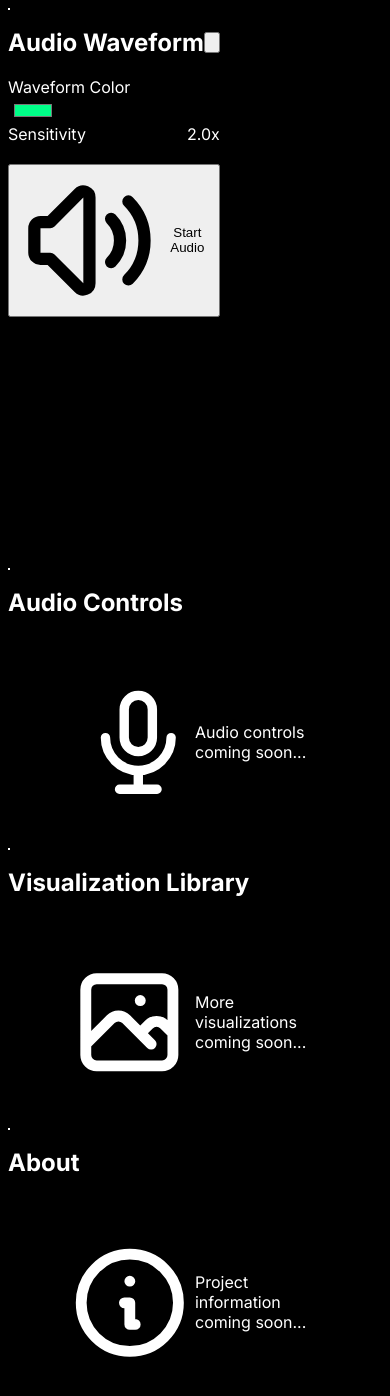
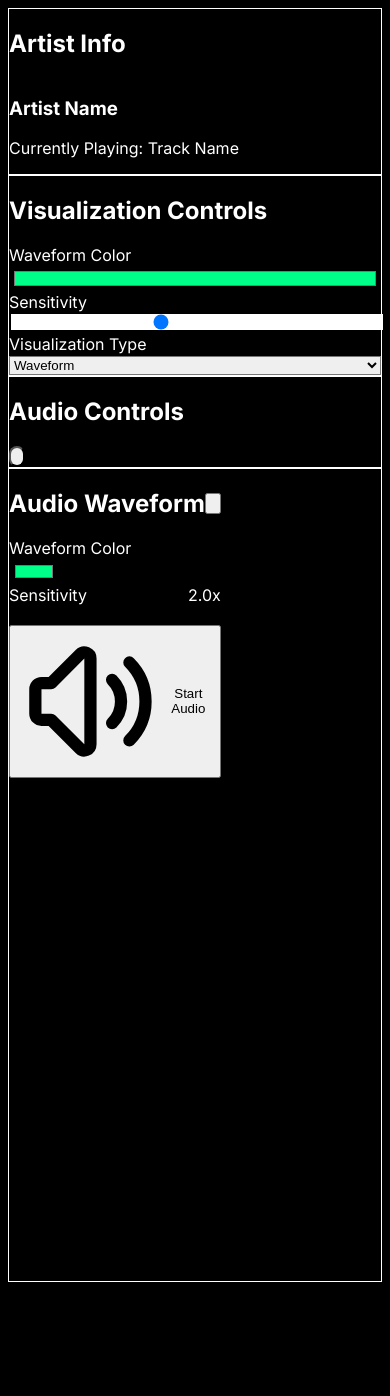
Before and after one commit to MrRob0t404/visuals-playground, a Next.js app: page / in a window 390 px wide. Shown: the top 1396 px of the page. After the commit the page ends 1288 px from the top, so only its background shows below. Built offline with nearby package versions, Linux system fonts and the light colour scheme.

Commit message:
feat: reorganize layout with left controls and right visualization
- Move main visualization to right side\n- Add artist info section\n- Add tweakpane controls section\n- Improve audio controls\n- Create responsive grid layout

```diff
--- a/src/app/page.tsx
+++ b/src/app/page.tsx
@@ -1,7 +1,6 @@
 'use client';
 
 import dynamic from 'next/dynamic';
-import BentoGrid, { BentoGridItem } from './components/BentoGrid';
 
 // Dynamically import components to avoid SSR issues
 const WaveformVisualizer = dynamic(() => import('./sketches/WaveformVisualizer'), {
@@ -15,60 +14,85 @@ const WaveformVisualizer = dynamic(() => import('./sketches/WaveformVisualizer')
 
 export default function Home() {
   return (
-    <BentoGrid>
-      {/* Main Visualizer */}
-      <BentoGridItem span="col-span-2 row-span-2" highlight>
-        <div className="flex flex-col h-full">
-          <div className="flex-1">
+    <div className="min-h-screen bg-black">
+      <div className="grid grid-cols-1 lg:grid-cols-5 gap-4 p-4 md:p-6 min-h-screen">
+        {/* Left Column - Controls */}
+        <div className="lg:col-span-2 grid grid-cols-1 gap-4 auto-rows-min">
+          {/* Artist Info */}
+          <div className="bg-white/[0.02] rounded-2xl border border-white/[0.08] hover:border-white/[0.15] transition-colors p-6">
+            <h2 className="text-xl font-medium text-white/90 mb-4">Artist Info</h2>
+            <div className="flex items-center gap-4">
+              <div className="w-16 h-16 rounded-full bg-white/10" />
+              <div>
+                <h3 className="text-white/90 font-medium">Artist Name</h3>
+                <p className="text-white/60 text-sm">Currently Playing: Track Name</p>
+              </div>
+            </div>
+          </div>
+
+          {/* Tweakpane Controls */}
+          <div className="bg-white/[0.02] rounded-2xl border border-white/[0.08] hover:border-white/[0.15] transition-colors p-6">
+            <h2 className="text-xl font-medium text-white/90 mb-4">Visualization Controls</h2>
+            <div className="space-y-4">
+              <div>
+                <label className="block text-sm font-medium text-white/60 mb-2">
+                  Waveform Color
+                </label>
+                <input
+                  type="color"
+                  defaultValue="#00ff88"
+                  className="w-full h-10 rounded-lg bg-transparent border border-white/10"
+                />
+              </div>
+              <div>
+                <label className="block text-sm font-medium text-white/60 mb-2">
+                  Sensitivity
+                </label>
+                <input
+                  type="range"
+                  min="0"
+                  max="5"
+                  step="0.1"
+                  defaultValue="2"
+                  className="w-full h-2 bg-white/10 rounded-lg appearance-none cursor-pointer"
+                />
+              </div>
+              <div>
+                <label className="block text-sm font-medium text-white/60 mb-2">
+                  Visualization Type
+                </label>
+                <select className="w-full bg-white/5 border border-white/10 rounded-lg p-2 text-white/90">
+                  <option>Waveform</option>
+                  <option>Frequency</option>
+                  <option>Particles</option>
+                </select>
+              </div>
+            </div>
+          </div>
+
+          {/* Audio Controls */}
+          <div className="bg-white/[0.02] rounded-2xl border border-white/[0.08] hover:border-white/[0.15] transition-colors p-6">
+            <h2 className="text-xl font-medium text-white/90 mb-4">Audio Controls</h2>
+            <div className="flex items-center justify-center gap-4">
+              <button className="p-4 rounded-full bg-white/5 hover:bg-white/10 transition-colors">
+                <svg className="w-6 h-6 text-white/90" fill="none" stroke="currentColor" viewBox="0 0 24 24">
+                  <path strokeLinecap="round" strokeLinejoin="round" strokeWidth={2} d="M15.536 8.464a5 5 0 010 7.072m2.828-9.9a9 9 0 010 12.728M5.586 15H4a1 1 0 01-1-1v-4a1 1 0 011-1h1.586l4.707-4.707C10.923 3.663 12 4.109 12 5v14c0 .891-1.077 1.337-1.707.707L5.586 15z" />
+                </svg>
+              </button>
+              <div className="flex-1 h-1 bg-white/10 rounded-full overflow-hidden">
+                <div className="w-1/3 h-full bg-emerald-500/50" />
+              </div>
+            </div>
+          </div>
+        </div>
+
+        {/* Right Column - Main Visualization */}
+        <div className="lg:col-span-3 h-[calc(100vh-2rem)] lg:h-[calc(100vh-3rem)]">
+          <div className="bg-black rounded-2xl border border-white/[0.08] h-full overflow-hidden">
             <WaveformVisualizer />
           </div>
         </div>
-      </BentoGridItem>
-
-      {/* Audio Controls */}
-      <BentoGridItem span="col-span-2">
-        <div className="flex flex-col h-full">
-          <h2 className="text-xl font-medium text-white/90 mb-4">Audio Controls</h2>
-          <div className="flex-1 flex items-center justify-center">
-            <div className="text-white/40 flex items-center gap-2">
-              <svg className="w-5 h-5" fill="none" stroke="currentColor" viewBox="0 0 24 24">
-                <path strokeLinecap="round" strokeLinejoin="round" strokeWidth={2} d="M19 11a7 7 0 01-7 7m0 0a7 7 0 01-7-7m7 7v4m0 0H8m4 0h4m-4-8a3 3 0 01-3-3V5a3 3 0 116 0v6a3 3 0 01-3 3z" />
-              </svg>
-              Audio controls coming soon...
-            </div>
-          </div>
-        </div>
-      </BentoGridItem>
-
-      {/* Visualization Library */}
-      <BentoGridItem span="col-span-2">
-        <div className="flex flex-col h-full">
-          <h2 className="text-xl font-medium text-white/90 mb-4">Visualization Library</h2>
-          <div className="flex-1 flex items-center justify-center">
-            <div className="text-white/40 flex items-center gap-2">
-              <svg className="w-5 h-5" fill="none" stroke="currentColor" viewBox="0 0 24 24">
-                <path strokeLinecap="round" strokeLinejoin="round" strokeWidth={2} d="M4 16l4.586-4.586a2 2 0 012.828 0L16 16m-2-2l1.586-1.586a2 2 0 012.828 0L20 14m-6-6h.01M6 20h12a2 2 0 002-2V6a2 2 0 00-2-2H6a2 2 0 00-2 2v12a2 2 0 002 2z" />
-              </svg>
-              More visualizations coming soon...
-            </div>
-          </div>
-        </div>
-      </BentoGridItem>
-
-      {/* About */}
-      <BentoGridItem span="col-span-2">
-        <div className="flex flex-col h-full">
-          <h2 className="text-xl font-medium text-white/90 mb-4">About</h2>
-          <div className="flex-1 flex items-center justify-center">
-            <div className="text-white/40 flex items-center gap-2">
-              <svg className="w-5 h-5" fill="none" stroke="currentColor" viewBox="0 0 24 24">
-                <path strokeLinecap="round" strokeLinejoin="round" strokeWidth={2} d="M13 16h-1v-4h-1m1-4h.01M21 12a9 9 0 11-18 0 9 9 0 0118 0z" />
-              </svg>
-              Project information coming soon...
-            </div>
-          </div>
-        </div>
-      </BentoGridItem>
-    </BentoGrid>
+      </div>
+    </div>
   );
 }
```
